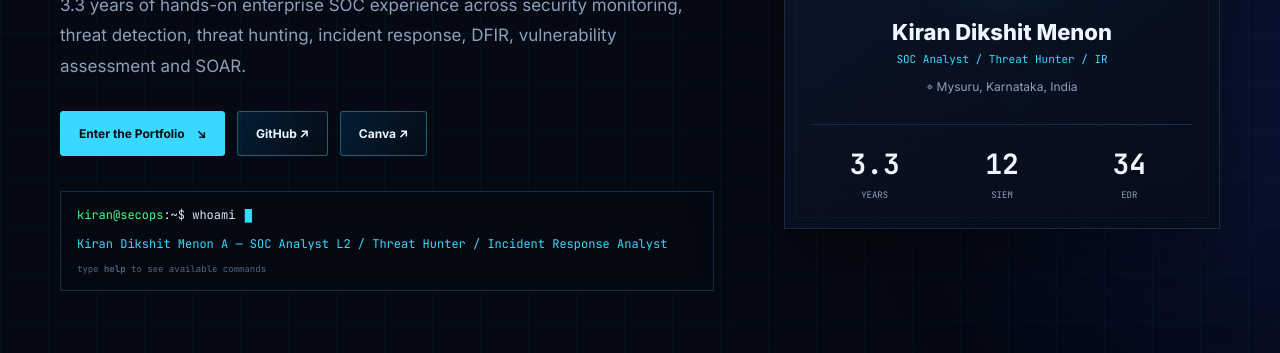
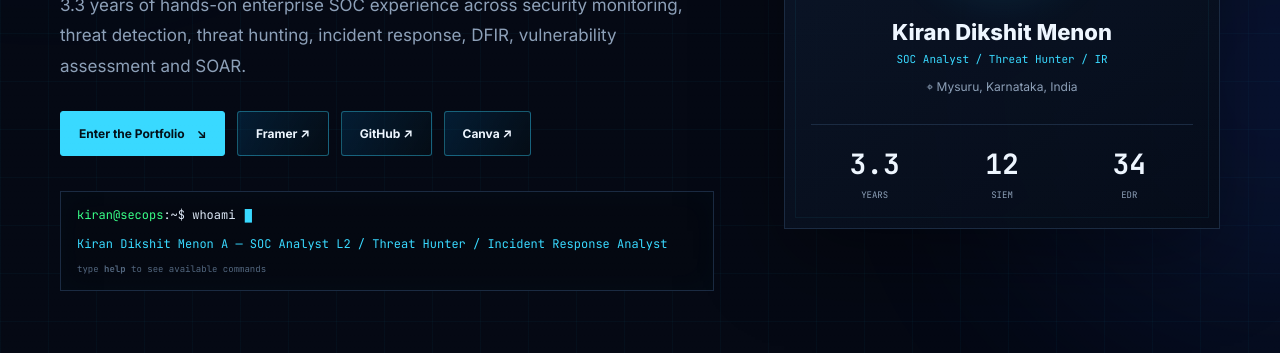
Before and after one commit to KdMenon007/KdMenon007.github.io, a plain HTML site: page index.html in a window 1280 px wide. Shown: the part 447-800 px from the top of the page. Drawn offline with Linux system fonts and the light colour scheme; no server answers.

Commit message:
Update index.html

```diff
--- a/index.html
+++ b/index.html
@@ -118,7 +118,7 @@
           <a class="btn primary" href="#experience">
             Enter the Portfolio <span>↘</span>
           </a>
-
+          <a class="btn ghost" href="https://kiranmenon.framer.website/" target="_blank" rel="noopener noreferrer">Framer ↗</a>
           <a class="btn ghost" href="https://github.com/KdMenon007" target="_blank" rel="noopener noreferrer">GitHub ↗</a>
           <a class="btn ghost" href="https://kiranmenon.my.canva.site/kiran-dikshit-menon-a-cybersecurity-portfolio" target="_blank" rel="noopener noreferrer">Canva ↗</a>
 
```
